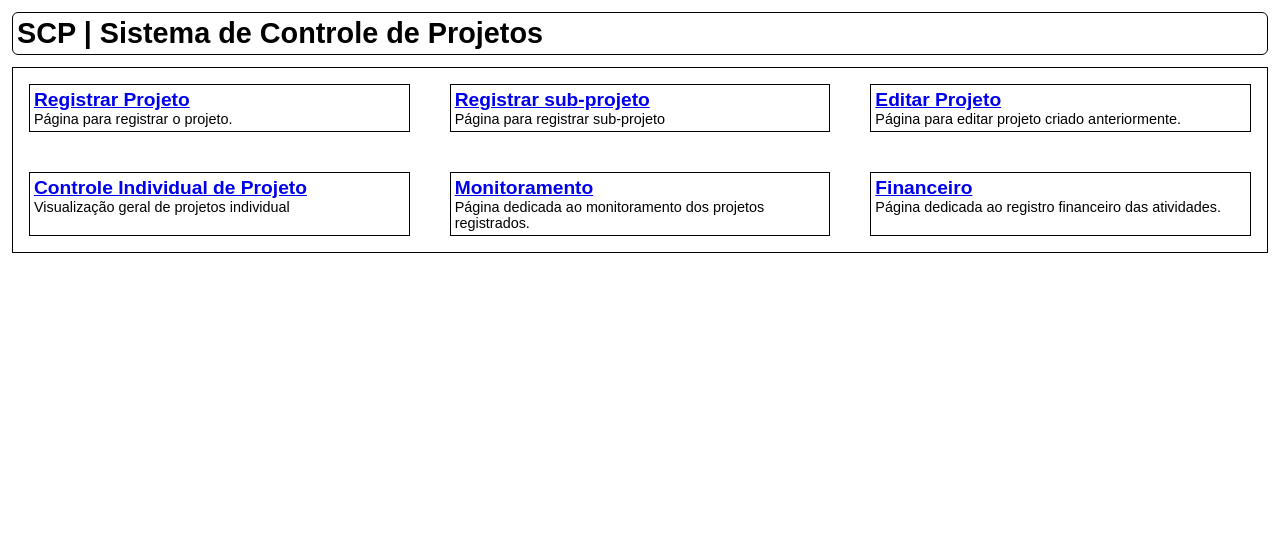
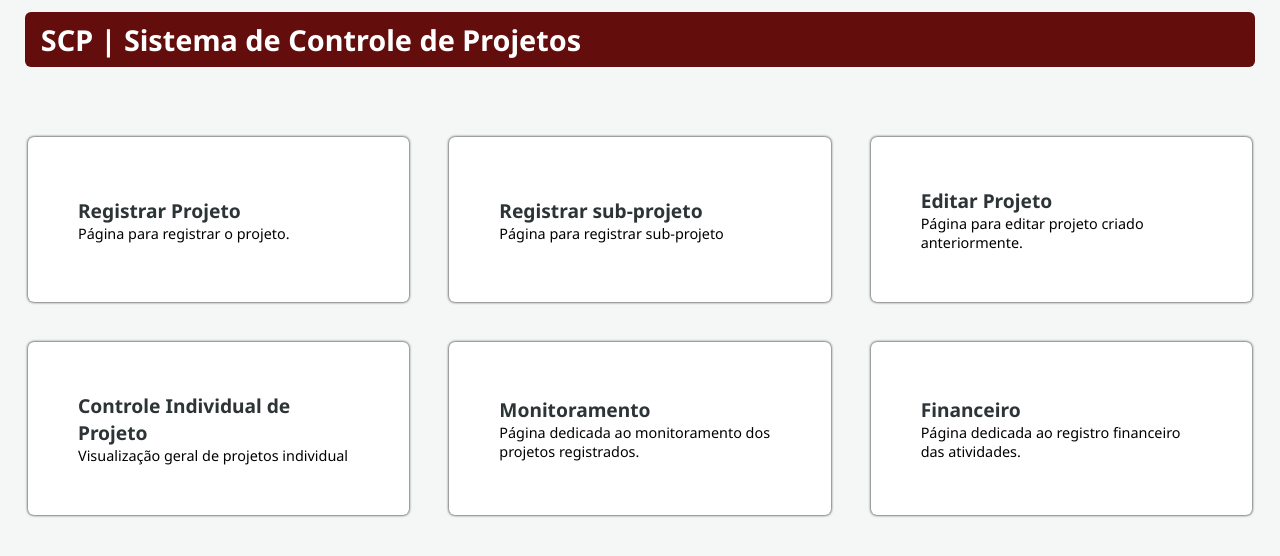
Before and after one commit to Luan-ghdv/Sistema-de-Cadastro-de-Projetos-TCC-, a plain HTML site: page index.html in a window 1280 px wide. Drawn offline with Linux system fonts and the light colour scheme.

Commit message:
testando novamente...

```diff
--- a/style.css
+++ b/style.css
@@ -1,13 +1,38 @@
+:root {
+    --cor-principal: #630d0d;
+    --cor-branco: #FFF;
+    --background: #f4f7f6;
+    --titulo: #2d3436;
+    --fonte-principal: 'Noto Sans', sans-serif;
+}
+
 * {
     margin: 0;
     padding: 0;
-    font-family: sans-serif;
+    font-family: var(--fonte-principal) !important;
+}
+
+body {
+    background-color: #f4f7f6;
 }
 
 header, main, div {
-    border: 1px solid black;
+
     margin: 12px;
     padding: 4px;
+    border-radius: 6px;
+}
+
+.topo {
+    font-size: 0.9rem;
+    padding-top: 8px;
+    padding-bottom: 8px;
+    padding-left: 16px;
+    margin-right: 1.55rem;
+    margin-bottom: 3.4rem;
+    margin-left: 1.55rem;
+    background-color: var(--cor-principal);
+    color: var(--cor-branco);
 }
 
 #menu {
@@ -16,13 +41,30 @@ header, main, div {
     gap: 1rem;
 }
 
-.topo {
-    border-radius: 6px;
-    font-size: 0.9rem;
+.box-link {
+    padding: 50px;
+    align-content: center;
+    box-shadow: 0px 0px 3px black;
+    background-color: #fff;
+}
+
+.box-link:hover {
+    box-shadow: 0px 0px 5px rgba(0, 0, 0, 0.5);
+    transform: scale(0.98);
+}
+
+.lk {
+    text-decoration: none;
+}
+
+.lk:hover > h2 {
+    text-decoration: underline;
+    color:black;
 }
 
 .titulo-box {
     font-size: 1.2rem;
+    color: var(--titulo);
 }
 
 .detalhe {
```
